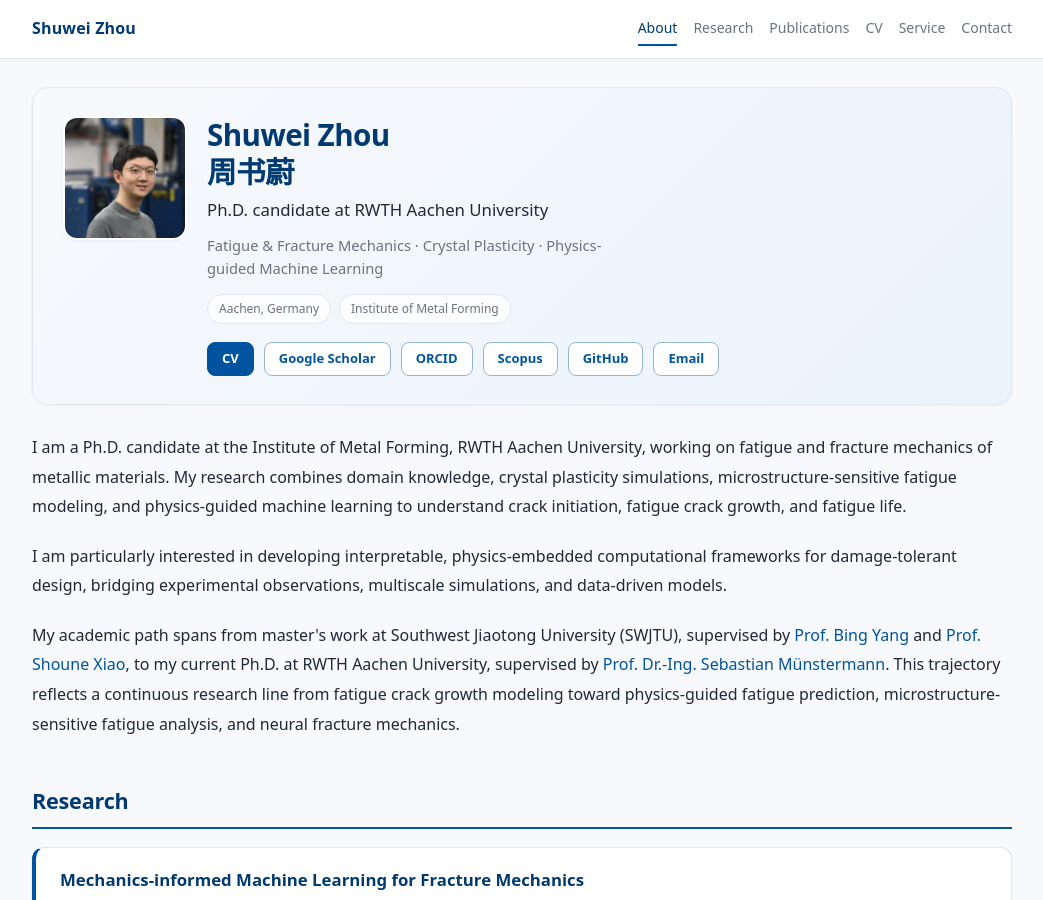
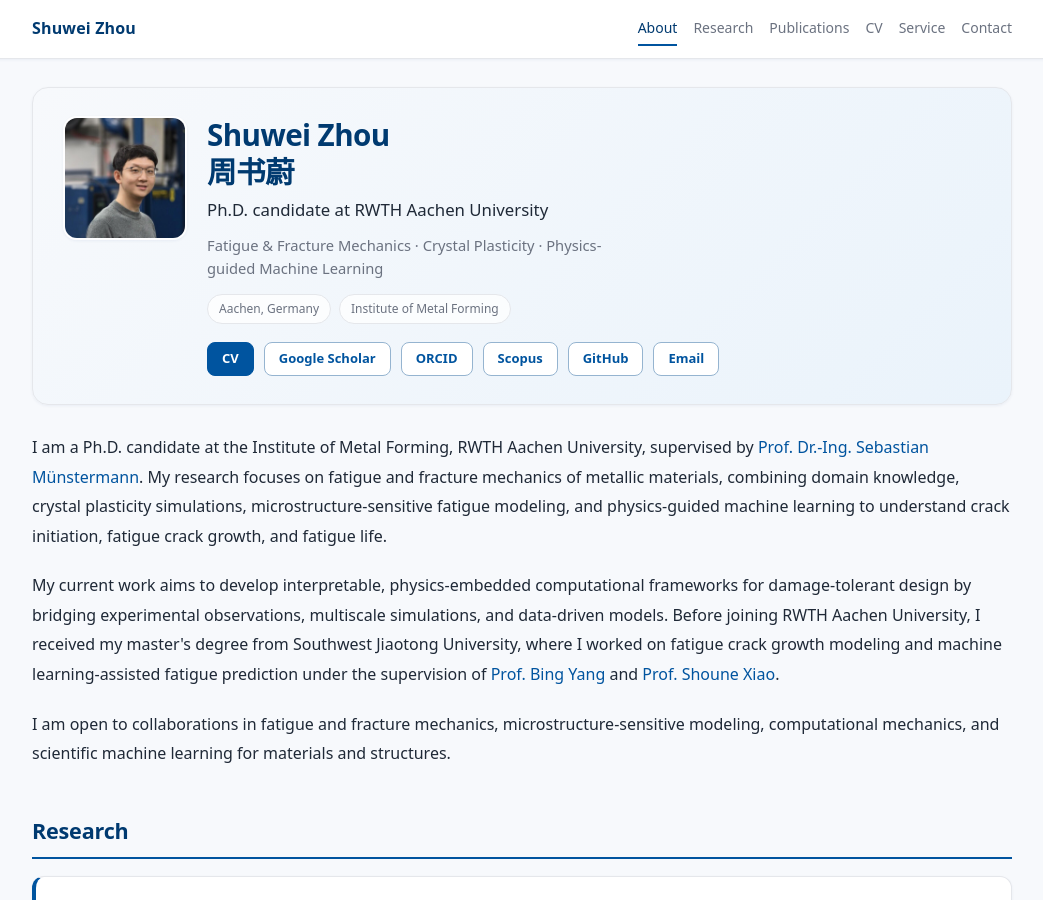
Before and after one commit to spellbookrz/Shuwei_Zhou_Homepage, a Jekyll site: the page built from index.md, in a window 1280 px wide and 900 px high. Shown: the whole window, without its empty margins (118-1161 px from the left). Built offline with Jekyll 4.4.1, drawn with Linux system fonts in a browser that asks for light colours.

Commit message:
Revise about section intro with clearer research-focused wording.
Co-authored-by: Cursor <cursoragent@cursor.com>

```diff
--- a/index.md
+++ b/index.md
@@ -6,11 +6,11 @@ title: ""
 <span class="anchor" id="about-me"></span>
 
 <div class="intro-block">
-  <p>I am a Ph.D. candidate at the Institute of Metal Forming, RWTH Aachen University, working on fatigue and fracture mechanics of metallic materials. My research combines domain knowledge, crystal plasticity simulations, microstructure-sensitive fatigue modeling, and physics-guided machine learning to understand crack initiation, fatigue crack growth, and fatigue life.</p>
+  <p>I am a Ph.D. candidate at the Institute of Metal Forming, RWTH Aachen University, supervised by <a href="https://www.ibf.rwth-aachen.de/cms/IBF/Das-Institut/Team/Das-IBF/Erweiterte-Institutsleitung/~bgbozz/Sebastian-Muenstermann/">Prof. Dr.-Ing. Sebastian Münstermann</a>. My research focuses on fatigue and fracture mechanics of metallic materials, combining domain knowledge, crystal plasticity simulations, microstructure-sensitive fatigue modeling, and physics-guided machine learning to understand crack initiation, fatigue crack growth, and fatigue life.</p>
 
-  <p>I am particularly interested in developing interpretable, physics-embedded computational frameworks for damage-tolerant design, bridging experimental observations, multiscale simulations, and data-driven models.</p>
+  <p>My current work aims to develop interpretable, physics-embedded computational frameworks for damage-tolerant design by bridging experimental observations, multiscale simulations, and data-driven models. Before joining RWTH Aachen University, I received my master's degree from Southwest Jiaotong University, where I worked on fatigue crack growth modeling and machine learning-assisted fatigue prediction under the supervision of <a href="https://faculty.swjtu.edu.cn/yangbing1/zh_CN/index.htm">Prof. Bing Yang</a> and <a href="https://faculty.swjtu.edu.cn/xiaoshoune/zh_CN/index.htm">Prof. Shoune Xiao</a>.</p>
 
-  <p>My academic path spans from master's work at Southwest Jiaotong University (SWJTU), supervised by <a href="https://faculty.swjtu.edu.cn/yangbing1/zh_CN/index.htm">Prof. Bing Yang</a> and <a href="https://faculty.swjtu.edu.cn/xiaoshoune/zh_CN/index.htm">Prof. Shoune Xiao</a>, to my current Ph.D. at RWTH Aachen University, supervised by <a href="https://www.ibf.rwth-aachen.de/cms/IBF/Das-Institut/Team/Das-IBF/Erweiterte-Institutsleitung/~bgbozz/Sebastian-Muenstermann/">Prof. Dr.-Ing. Sebastian Münstermann</a>. This trajectory reflects a continuous research line from fatigue crack growth modeling toward physics-guided fatigue prediction, microstructure-sensitive fatigue analysis, and neural fracture mechanics.</p>
+  <p>I am open to collaborations in fatigue and fracture mechanics, microstructure-sensitive modeling, computational mechanics, and scientific machine learning for materials and structures.</p>
 </div>
 <span class="anchor" id="research"></span>
 ## Research
```
